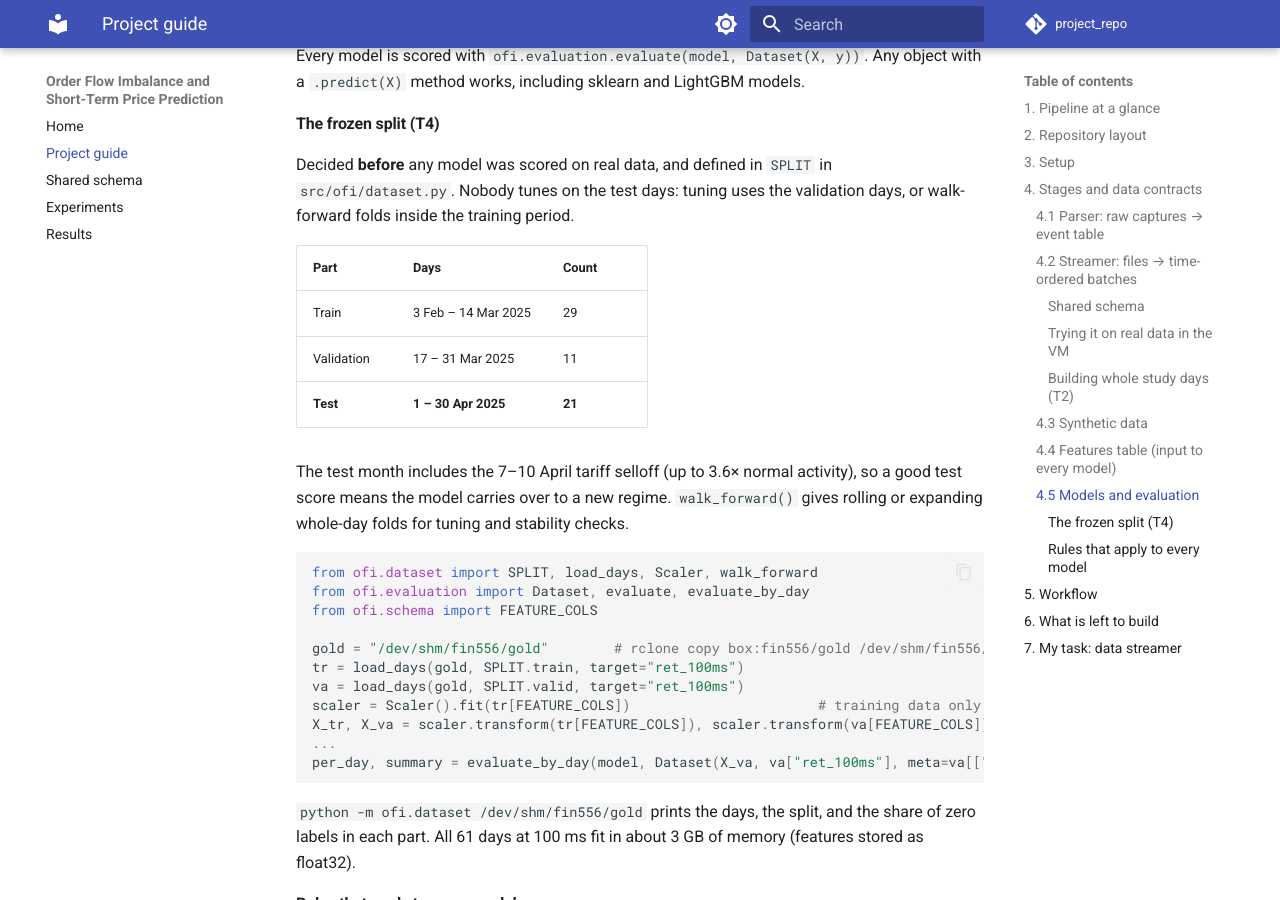
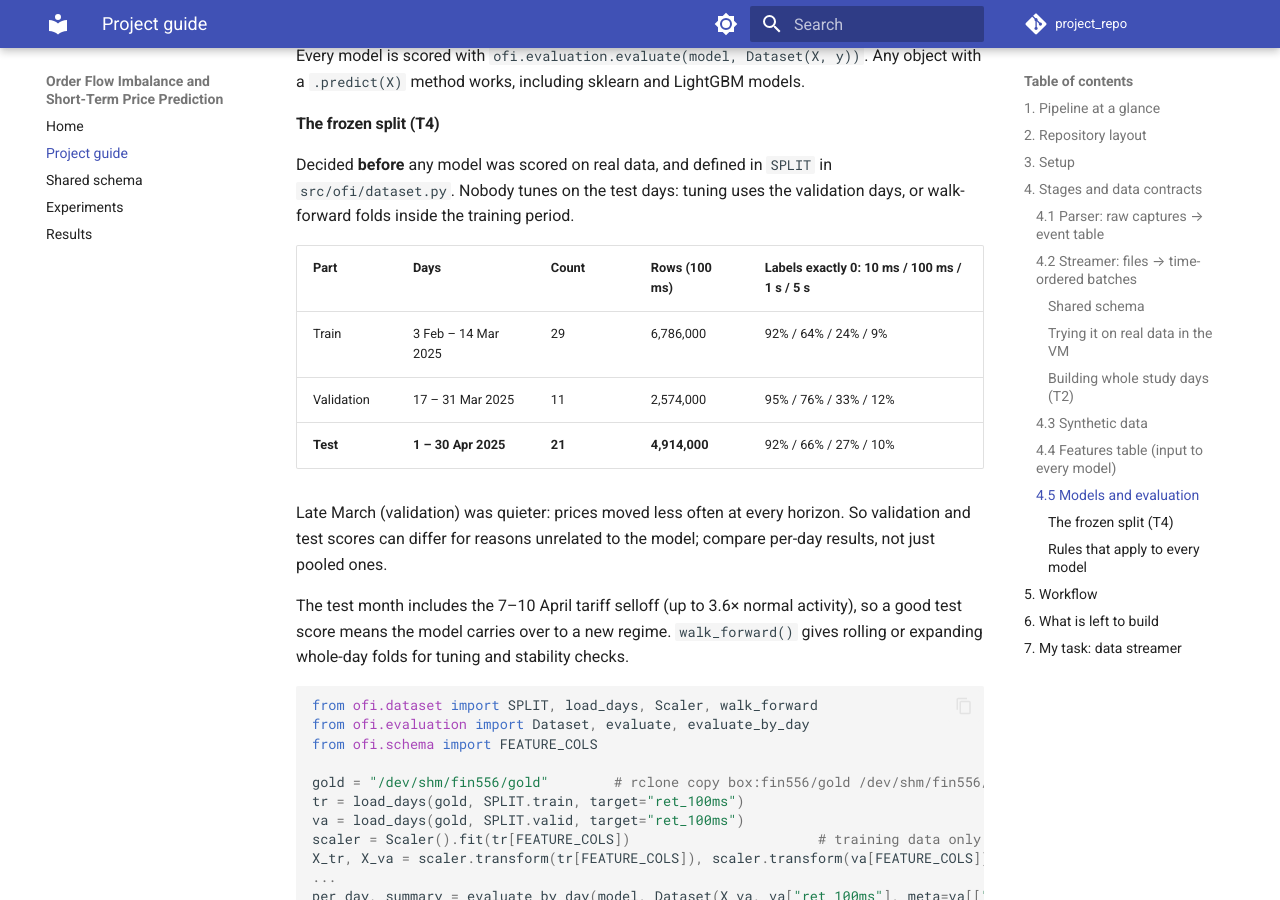
Before and after one commit to FIN-556-Market-Microstructures/project_repo, an MkDocs documentation site: the page built from docs/PROJECT_GUIDE.md, in a window 1280 px wide and 900 px high, scrolled down 6440 px. Built offline with MkDocs 1.6.1 and Material for MkDocs 9.7.7, drawn with Linux system fonts in a browser that asks for light colours; comment, search, counter and statistics services are not loaded.

Commit message:
T4: record split sizes and zero-label shares from the real data
Train 6,786,000 / valid 2,574,000 / test 4,914,000 rows (100 ms). Late March
(validation) is quieter: more zero labels at every horizon.

Co-Authored-By: Claude Opus 5.5 <noreply@anthropic.com>

```diff
--- a/docs/PROJECT_GUIDE.md
+++ b/docs/PROJECT_GUIDE.md
@@ -280,11 +280,15 @@ Decided **before** any model was scored on real data, and defined in
 `SPLIT` in `src/ofi/dataset.py`. Nobody tunes on the test days: tuning uses
 the validation days, or walk-forward folds inside the training period.
 
-| Part | Days | Count |
-|---|---|---|
-| Train | 3 Feb – 14 Mar 2025 | 29 |
-| Validation | 17 – 31 Mar 2025 | 11 |
-| **Test** | **1 – 30 Apr 2025** | **21** |
+| Part | Days | Count | Rows (100 ms) | Labels exactly 0: 10 ms / 100 ms / 1 s / 5 s |
+|---|---|---|---|---|
+| Train | 3 Feb – 14 Mar 2025 | 29 | 6,786,000 | 92% / 64% / 24% / 9% |
+| Validation | 17 – 31 Mar 2025 | 11 | 2,574,000 | 95% / 76% / 33% / 12% |
+| **Test** | **1 – 30 Apr 2025** | **21** | **4,914,000** | 92% / 66% / 27% / 10% |
+
+Late March (validation) was quieter: prices moved less often at every
+horizon. So validation and test scores can differ for reasons unrelated to
+the model; compare per-day results, not just pooled ones.
 
 The test month includes the 7–10 April tariff selloff (up to 3.6× normal
 activity), so a good test score means the model carries over to a new
```
